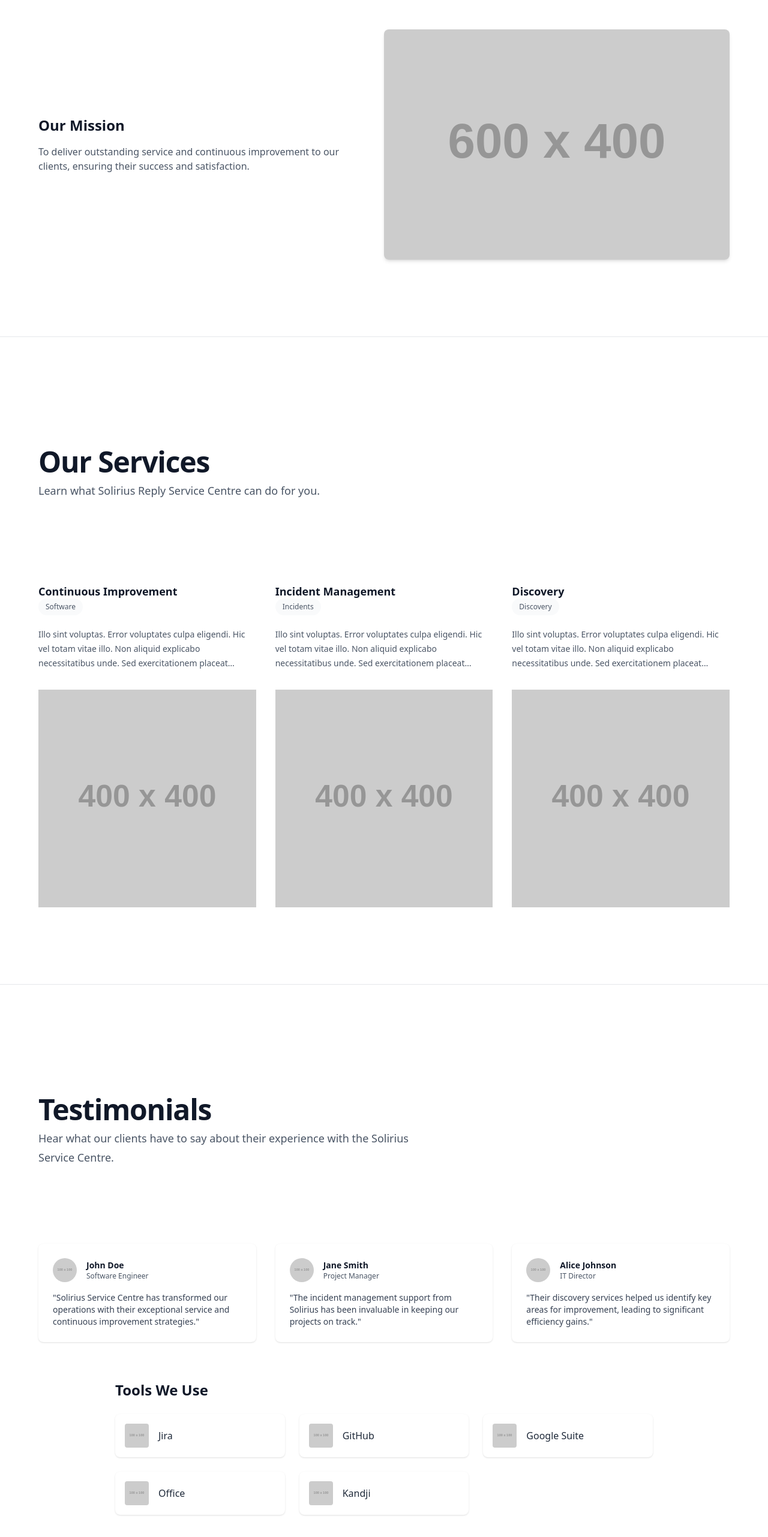
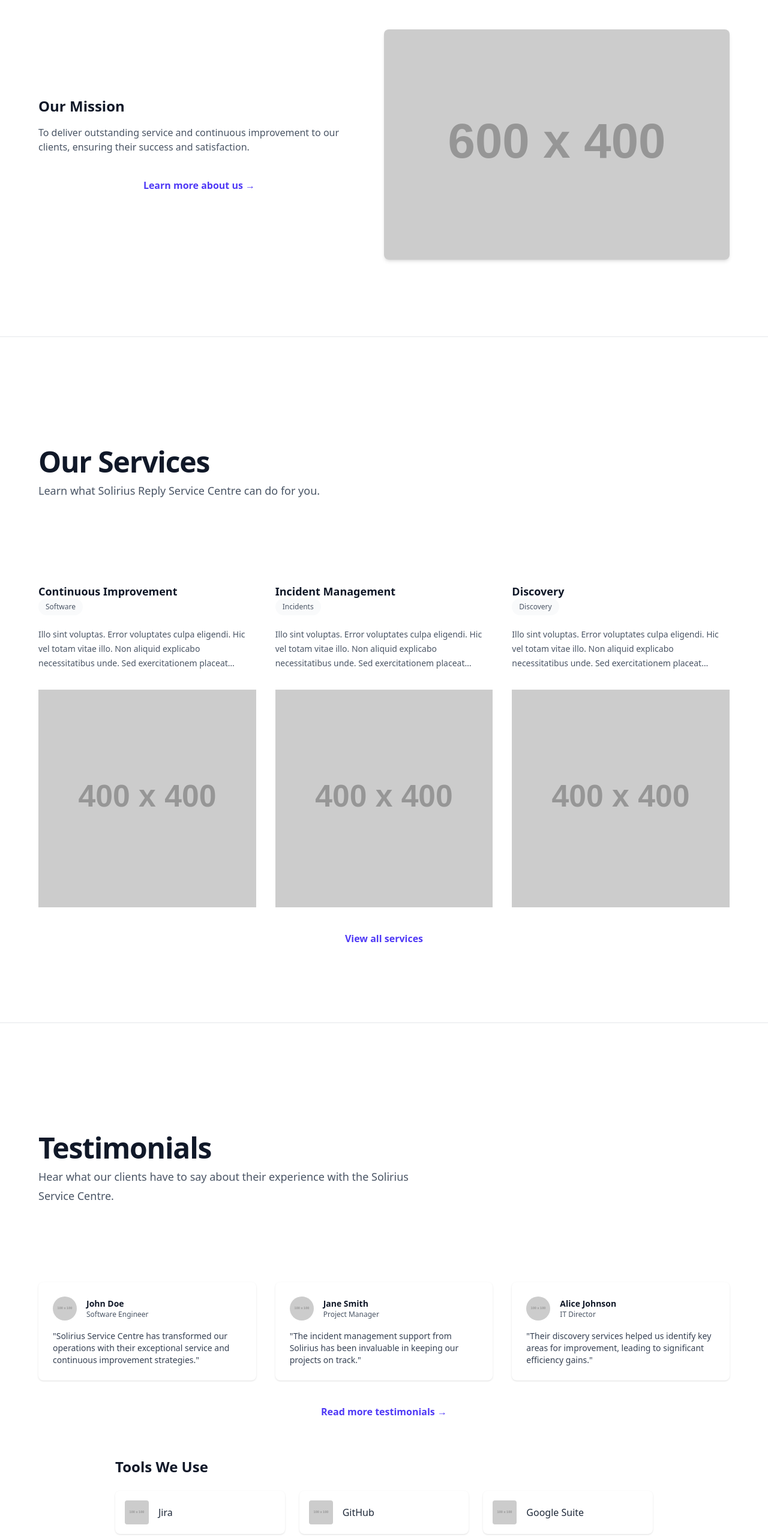
Before and after one commit to lambley/solirius-spa-poc, a Next.js app: page / in a window 1280 px wide. Shown: the part 1272-3835 px from the top of the page at 60% size. Built offline with nearby package versions, Linux system fonts and the light colour scheme.

Commit message:
Add linkToPage functionality to About, Services, and Testimonials sections

```diff
--- a/components/sections/about.tsx
+++ b/components/sections/about.tsx
@@ -14,6 +14,19 @@ export default function About() {
           <p className="mt-4 text-gray-600">
             {sections.about.content.description}
           </p>
+          {sections.about.linkToPage && (
+            <div className="mt-10 text-center">
+              <a
+                href={sections.about.linkToPage.href}
+                target={sections.about.linkToPage.target}
+                rel={sections.about.linkToPage.rel}
+                className="text-indigo-600 hover:text-indigo-500 font-semibold"
+              >
+                {sections.about.linkToPage.label}{" "}
+                <span aria-hidden="true">&rarr;</span>
+              </a>
+            </div>
+          )}
         </div>
         {renderAboutImage()}
       </div>
--- a/components/sections/services.tsx
+++ b/components/sections/services.tsx
@@ -39,6 +39,23 @@ export default function Services() {
     ));
   };
 
+  const renderServicesLink = () => {
+    if (!sections.services.linkToPage) return null;
+
+    return (
+      <div className="mt-10 text-center">
+        <a
+          href={sections.services.linkToPage.href}
+          target={sections.services.linkToPage.target}
+          rel={sections.services.linkToPage.rel}
+          className="text-indigo-600 hover:text-indigo-500 font-semibold"
+        >
+          {sections.services.linkToPage.label}
+        </a>
+      </div>
+    );
+  };
+
   return (
     <div className="py-24 sm:py-32">
       <div className="mx-auto max-w-7xl px-6 lg:px-8">
@@ -53,6 +70,7 @@ export default function Services() {
         <div className="mx-auto mt-10 grid max-w-2xl grid-cols-1 gap-x-8 gap-y-16 pt-10 sm:mt-16 sm:pt-16 lg:mx-0 lg:max-w-none lg:grid-cols-3">
           {renderServices()}
         </div>
+        {renderServicesLink()}
       </div>
     </div>
   );
--- a/components/sections/testimonials.tsx
+++ b/components/sections/testimonials.tsx
@@ -31,6 +31,24 @@ export default function Testimonials() {
             </p>
           </div>
         ))}
+      </div>
+    );
+  };
+
+  const renderTestimonialsLink = () => {
+    if (!sections.testimonials.linkToPage) return null;
+
+    return (
+      <div className="mt-10 text-center">
+        <a
+          href={sections.testimonials.linkToPage.href}
+          target={sections.testimonials.linkToPage.target}
+          rel={sections.testimonials.linkToPage.rel}
+          className="text-indigo-600 hover:text-indigo-500 font-semibold"
+        >
+          {sections.testimonials.linkToPage.label}{" "}
+          <span aria-hidden="true">&rarr;</span>
+        </a>
       </div>
     );
   };
@@ -76,6 +94,7 @@ export default function Testimonials() {
           </p>
         </div>
         {renderTestimonials()}
+        {renderTestimonialsLink()}
         {renderTools()}
       </div>
     </div>
--- a/content/sections.ts
+++ b/content/sections.ts
@@ -96,17 +96,38 @@ const sections: Sections = {
       image: "https://placehold.co/400.png",
       imageAlt: "Mission Image",
     },
+    linkToPage: {
+      label: "Learn more about us",
+      href: "/about",
+      hrefText: "About Us",
+      target: "_self",
+      rel: "noreferrer",
+    },
   },
   services: {
     title: "Our Services",
     description: "Learn what Solirius Reply Service Centre can do for you.",
     items: services,
+    linkToPage: {
+      label: "View all services",
+      href: "/services",
+      hrefText: "All Services",
+      target: "_self",
+      rel: "noreferrer",
+    },
   },
   testimonials: {
     title: "Testimonials",
     description:
       "Hear what our clients have to say about their experience with the Solirius Service Centre.",
     items: testimonials,
+    linkToPage: {
+      label: "Read more testimonials",
+      href: "/testimonials",
+      hrefText: "More Testimonials",
+      target: "_self",
+      rel: "noreferrer",
+    },
   },
   tools: {
     title: "Tools We Use",
--- a/types/content.ts
+++ b/types/content.ts
@@ -41,19 +41,23 @@ type SubmitButton = {
   type: "submit" | "button";
 };
 
+type LinkToPage = {
+  label: string;
+  href: string;
+  hrefText?: string;
+  target?: "_blank" | "_self";
+  rel?: "noopener noreferrer" | "noreferrer";
+};
+
 export type Sections = {
   hero: {
     title: string;
     description: string;
     cta: {
-      primary: { label: string; href: string };
-      secondary: { label: string; href: string };
+      primary: LinkToPage;
+      secondary: LinkToPage;
     };
-    announcement?: {
-      label: string;
-      href: string;
-      hrefText: string;
-    }
+    announcement?: LinkToPage;
   };
   about: {
     title: string;
@@ -61,16 +65,19 @@ export type Sections = {
     image: string;
     imageAlt: string;
     content: AboutContent;
+    linkToPage?: LinkToPage;
   };
   services: {
     title: string;
     description: string;
     items: Service[];
+    linkToPage?: LinkToPage;
   };
   testimonials: {
     title: string;
     description: string;
     items: Testimonial[];
+    linkToPage?: LinkToPage;
   };
   tools: {
     title: string;
```
